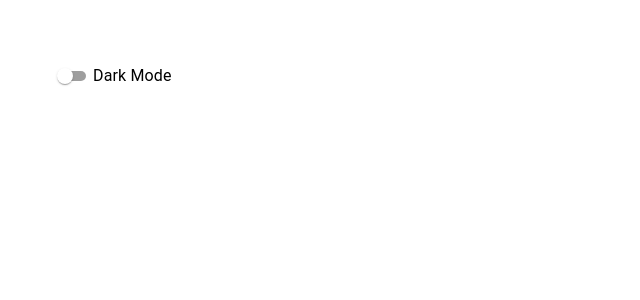
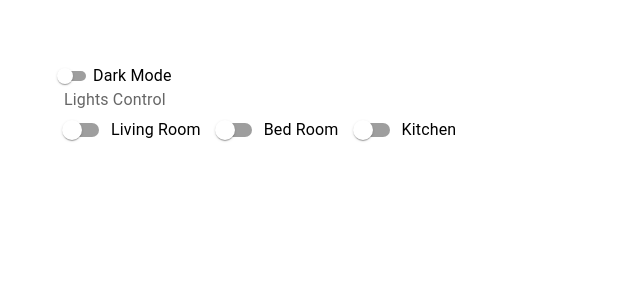
Before and after one commit to dmohindru/react-typescript-mui-tutorial-01, a React (Create React App) app: page / in a window 1280 px wide. Shown: the top 300 px of the page, without its empty margins (0-640 px from the left). Built offline with nearby package versions, Linux system fonts and the light colour scheme.

Commit message:
Added code example for MUI Rating component and developed example with form control using Switch component

```diff
--- a/src/App.tsx
+++ b/src/App.tsx
@@ -6,6 +6,7 @@ import { MuiSelect } from './components/MuiSelect';
 import { MuiRadioButton } from './components/MuiRadioButton';
 import { MuiCheckbox } from './components/MuiCheckbox';
 import { MuiSwitch } from './components/MuiSwitch';
+import { MuiRating } from './components/MuiRating';
 
 function App() {
   return (
@@ -17,6 +18,7 @@ function App() {
       {/* <MuiRadioButton /> */}
       {/* <MuiCheckbox /> */}
       <MuiSwitch />
+      {/* <MuiRating /> */}
     </div>
   );
 }
--- a/src/components/MuiSwitch.tsx
+++ b/src/components/MuiSwitch.tsx
@@ -1,19 +1,57 @@
-import { Box, FormControlLabel, Switch } from "@mui/material";
+import { Box, FormControlLabel, Switch, FormControl, FormLabel, FormGroup } from "@mui/material";
 import { useState } from "react";
 
 export const MuiSwitch = () => {
     const [checked, setChecked] = useState(false);
+    const [lights, setLights] = useState<string[]>([]);
     console.log({checked});
+    console.log({lights});
 
     const handleChange = (event: React.ChangeEvent<HTMLInputElement>) => {
         setChecked(event.target.checked);
     }
 
-    // TODO build an example of Switch component with FormGroup as done in MuiCheckbox component
+    const handleLightControl = (event: React.ChangeEvent<HTMLInputElement>) => {
+
+        // Logic here is if the recieved value in not in lights array
+        // Then we add it to the array
+        // Otherwise we remove the value from array
+
+        const index = lights.indexOf(event.target.value);
+        if (index === -1) {
+            setLights([...lights, event.target.value]);
+        } else {
+            setLights(lights.filter((skill) => skill !== event.target.value));
+        }
+    }
 
     return (
         <Box>
-           <FormControlLabel label='Dark Mode' control={<Switch checked={checked} onChange={handleChange} size='small' color='success'/>}/>
+            <Box>
+                <FormControlLabel label='Dark Mode' control={<Switch checked={checked} onChange={handleChange} size='small' color='success'/>}/>
+            </Box>
+            <Box>
+                <FormControl>
+                    <FormLabel>Lights Control</FormLabel>
+                    <FormGroup row>
+                        <FormControlLabel
+                            label='Living Room'
+                            value='living-room'
+                            control={<Switch checked={lights.includes('living-room')} onChange={handleLightControl} />}
+                        />
+                        <FormControlLabel
+                            label='Bed Room'
+                            value='bed-room'
+                            control={<Switch checked={lights.includes('bed-room')} onChange={handleLightControl} />}
+                        />
+                        <FormControlLabel
+                            label='Kitchen'
+                            value='kitchen'
+                            control={<Switch checked={lights.includes('kitchen')} onChange={handleLightControl} />}
+                        />
+                    </FormGroup>
+                </FormControl>
+            </Box>
         </Box>
     );
 }
```
Also changed, not shown: src/components/MuiRating.tsx (added, +29 -0 lines).
